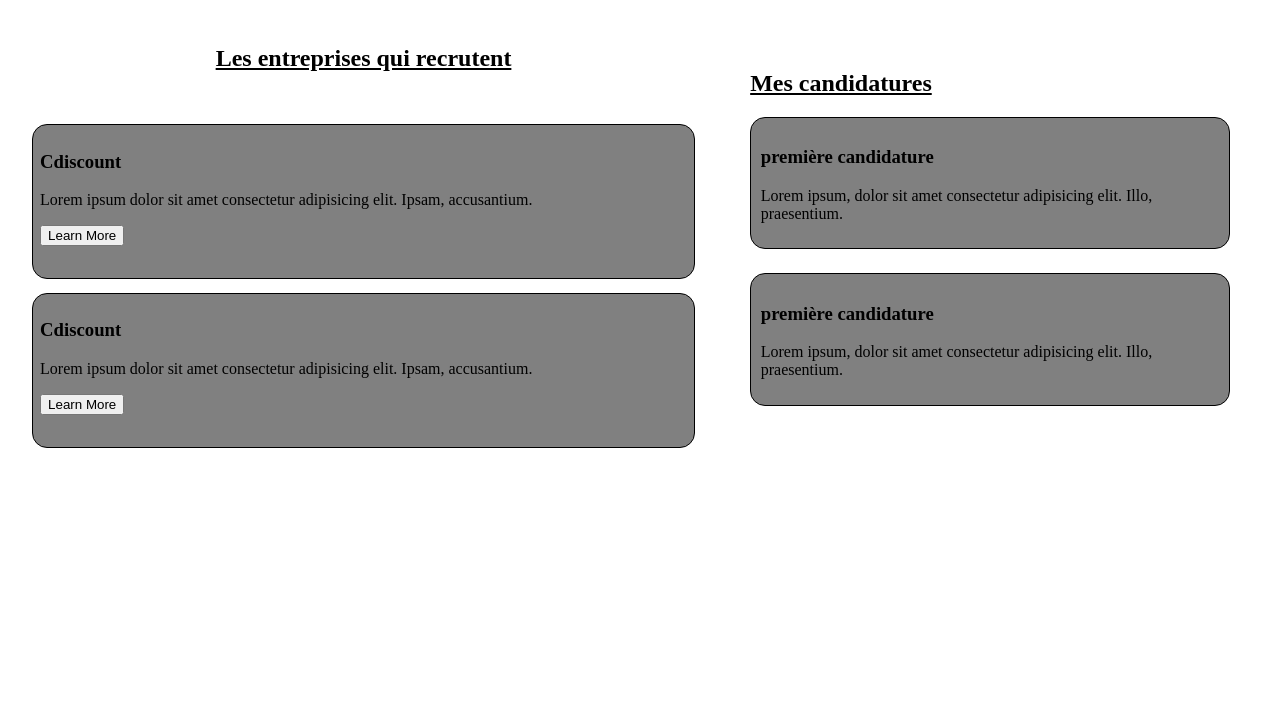
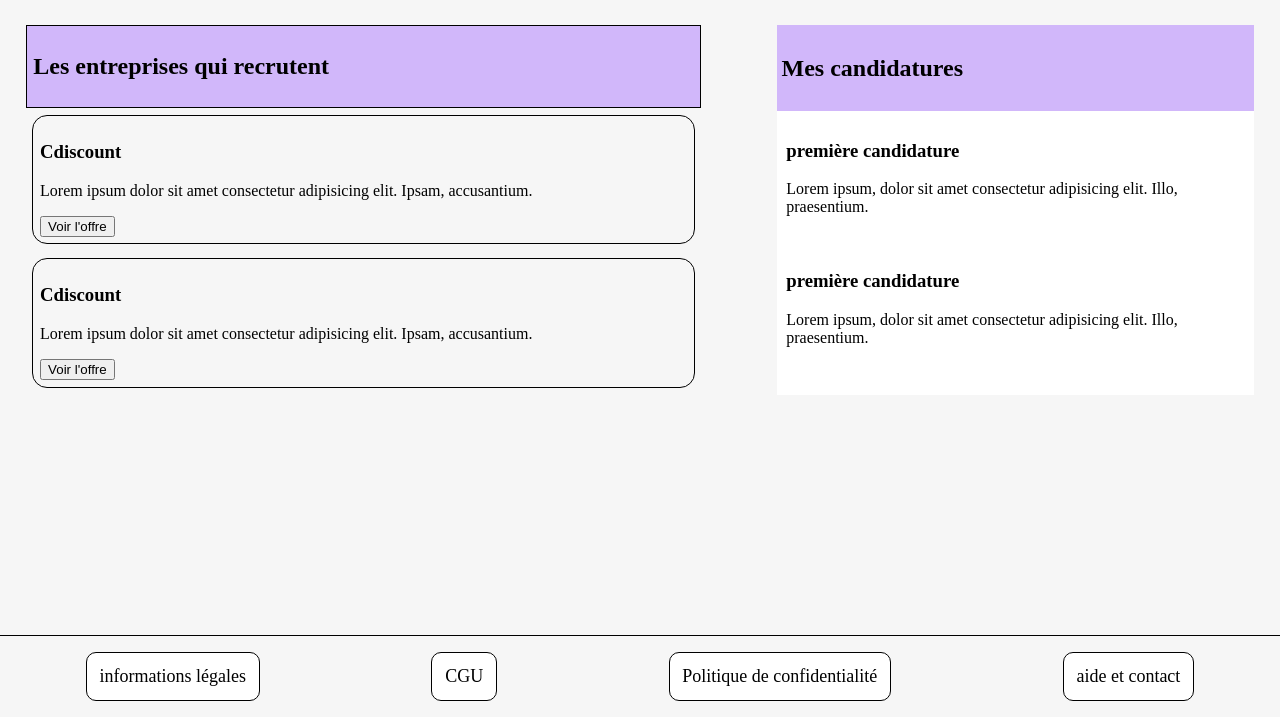
Before and after one commit to pierremorinv/jobBoard, a plain HTML site: page front-end/index.html in a window 1280 px wide. Shown: the part 83-800 px from the top of the page. Drawn offline with Linux system fonts and the light colour scheme.

Commit message:
modification structure

```diff
--- a/front-end/index.html
+++ b/front-end/index.html
@@ -18,37 +18,52 @@
       </header>
       <section class="main-content">
         <section class="advertisements-section">
-            <h2> Les entreprises qui recrutent</h2>
+          <div class="advertisements-title"> <h2> Les entreprises qui recrutent</h2> </div>
+
             <article class="advertisements-article"><h3>Cdiscount</h3>
               <div class="advertisements-content">
                  <p>Lorem ipsum dolor sit amet consectetur adipisicing elit. Ipsam, accusantium.</p>
-                  <button type="button" id="button">Learn More</button>
+                  <button type="button" id="button">Voir l'offre</button>
               </div>
             </article>
             <article class="advertisements-article"><h3>Cdiscount</h3>
               <div class="advertisements-content">
                  <p>Lorem ipsum dolor sit amet consectetur adipisicing elit. Ipsam, accusantium.</p>
-                  <button type="button" id="button">Learn More</button>
+                  <button type="button" id="button">Voir l'offre</button>
               </div>
             </article>
 
      </section>
         <section class="my-candidate">
-          <h2>Mes candidatures</h2>
+         <div class="my-candidate-title"> <h2>Mes candidatures</h2></div>
             <article class="my-candidate-article">
-
-                <div class="my-candidate-title"></div>
                 <div class="candidate content"> <h3>première candidature</h3>
                 <p>Lorem ipsum, dolor sit amet consectetur adipisicing elit. Illo, praesentium.</p></div>
             </article>
             <article class="my-candidate-article">
-                <div class="my-candidate-title"></div>
                 <div class="candidate content"> <h3>première candidature</h3>
                 <p>Lorem ipsum, dolor sit amet consectetur adipisicing elit. Illo, praesentium.</p>
                 </div>
             </article>
           </section>
       </section>
+      </main>
+      <footer>
+        <ul>
+          <li>
+            <a href="google.com">informations légales</a>
+          </li>
+          <li>
+            <a href="google.com">CGU</a>
+          </li>
+          <li>
+            <a href="google.com">Politique de confidentialité</a>
+          </li>
+          <li>
+            <a href="google.com">aide et contact</a>
+          </li>
+        </ul>
+        </footer>
       <script src="index.js"></script>
 </body>
 </html>
--- a/front-end/scss/Directory/layout/footer.scss
+++ b/front-end/scss/Directory/layout/footer.scss
@@ -0,0 +1,34 @@
+footer {
+  border-top: 1px solid black;
+  background-color: $primary-color;
+  position: absolute;
+  bottom: 0;
+  left: 0;
+  right: 0;
+  width: 100%;
+
+  ul {
+    padding: 0%;
+    display: flex;
+    justify-content: space-around;
+    :hover {
+      background-color: $primary-color;
+    }
+
+    li {
+      border: 1px solid black;
+      border-radius: 10px;
+      -webkit-border-radius: 10px;
+      -moz-border-radius: 10px;
+      -ms-border-radius: 10px;
+      -o-border-radius: 10px;
+      background-color: white;
+      padding: 1%;
+
+      a {
+        color: black;
+        font-size: large;
+      }
+    }
+  }
+}
--- a/front-end/scss/Directory/layout/header.scss
+++ b/front-end/scss/Directory/layout/header.scss
@@ -2,7 +2,7 @@ header {
   display: flex;
   justify-content: space-between;
   border-bottom: 3px solid black;
-  background-color: grey;
+  background-color: $secondary-color;
   margin-bottom: 2%;
   h1 {
     margin-left: 2%;
--- a/front-end/scss/Directory/pages/home.scss
+++ b/front-end/scss/Directory/pages/home.scss
@@ -1,7 +1,4 @@
 .main-content {
-  h2 {
-    text-decoration: underline;
-  }
   margin: 2%;
   display: flex;
   justify-content: space-between;
@@ -10,6 +7,17 @@
     display: flex;
     flex-wrap: wrap;
     justify-content: space-around;
+    :hover {
+      text-decoration: underline;
+    }
+    .advertisements-title {
+      background-color: $tertiary-color;
+      width: 100%;
+      border: 1px solid black;
+      h2 {
+        padding: 1%;
+      }
+    }
 
     .advertisements-article {
       border-radius: 15px;
@@ -20,24 +28,23 @@
       -moz-border-radius: 15px;
       -ms-border-radius: 15px;
       -o-border-radius: 15px;
-      background-color: gray;
       width: 100%;
-      object-fit: contain;
     }
   }
   .my-candidate {
-    padding: 2%;
+    background-color: white;
+    .my-candidate-article {
+      padding: 2%;
+    }
 
-    .my-candidate-article {
-      border: 1px solid black;
-      padding: 2%;
-      margin-bottom: 5%;
-      border-radius: 15px;
-      -webkit-border-radius: 15px;
-      -moz-border-radius: 15px;
-      -ms-border-radius: 15px;
-      -o-border-radius: 15px;
-      background-color: grey;
+    .my-candidate-title {
+      background-color: $tertiary-color;
+      width: 100%;
+      padding-top: 1%;
+      padding-bottom: 1%;
+    }
+    h2 {
+      padding: 1%;
     }
   }
 }
--- a/front-end/scss/Directory/utils/variables.scss
+++ b/front-end/scss/Directory/utils/variables.scss
@@ -1,3 +1,3 @@
-$primary-color: #151521;
-$secondary-color: white;
-$tertiary-color: grey;
+$primary-color: rgb(246, 246, 246);
+$secondary-color: rgb(106, 162, 255);
+$tertiary-color: #d1b7fa;
--- a/front-end/scss/index.scss
+++ b/front-end/scss/index.scss
@@ -1,10 +1,19 @@
+@import "./Directory/utils/variables.scss";
 @import "./Directory/pages/home.scss";
 @import "./Directory/layout/header.scss";
 @import "./Directory/layout/footer.scss";
-@import "./Directory/utils/variables.scss";
 
 body,
 html {
   margin: 0%;
   width: 100%;
 }
+body {
+  background-color: $primary-color;
+  li {
+    list-style-type: none;
+  }
+  a {
+    text-decoration: none;
+  }
+}
```
Also changed, not shown: front-end/style.css, 1 other file.
